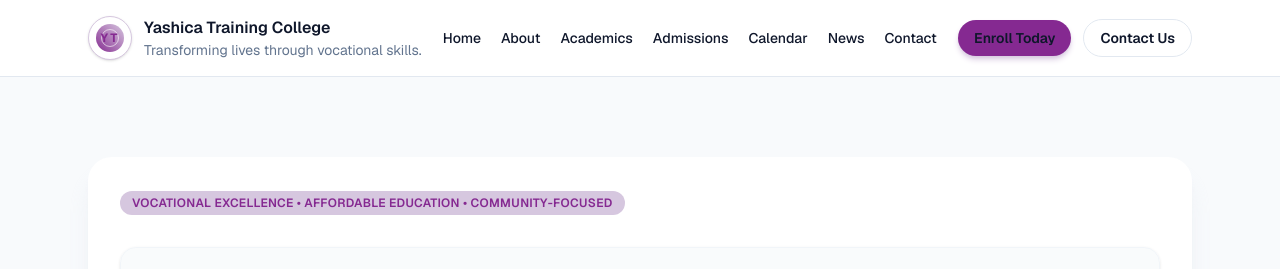
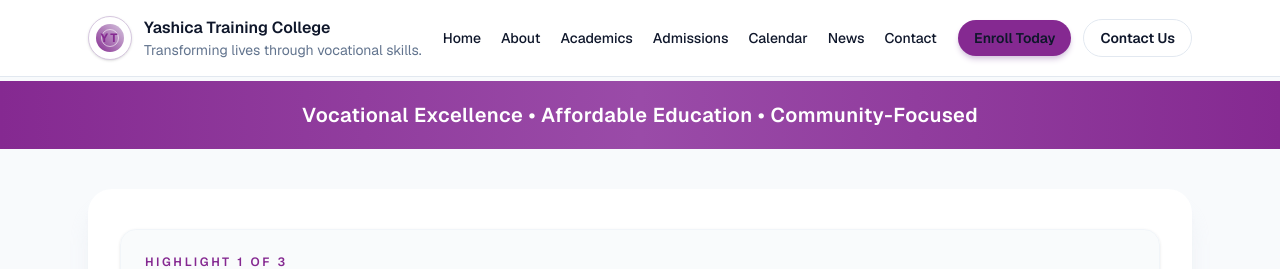
Before and after one commit to Biatus-Maina/skonga, a Next.js app: page / in a window 1280 px wide. Shown: the top 269 px of the page. Built offline with nearby package versions, Linux system fonts and the light colour scheme.

Commit message:
second commit

```diff
--- a/src/app/page.tsx
+++ b/src/app/page.tsx
@@ -311,15 +311,20 @@ export default function Home() {
         )}
       </header>
 
-      <main className="mx-auto max-w-6xl px-6 pb-24 pt-16 sm:pt-20">
+      <section className="w-full bg-gradient-to-r from-[#852991] via-[#9a4ba8] to-[#852991] mt-1 pb-4 sm:pb-5 pt-4 sm:pt-5">
+        <div className="mx-auto max-w-6xl px-6">
+          <h2 className="text-center text-lg sm:text-xl font-semibold text-white tracking-wide">
+            Vocational Excellence • Affordable Education • Community-Focused
+          </h2>
+        </div>
+      </section>
+
+      <main className="mx-auto max-w-6xl px-6 pb-24 pt-8 sm:pt-10">
         <section
           id="home"
           className="grid gap-10 rounded-3xl bg-white p-8 shadow-xl shadow-slate-200/60 lg:grid-cols-[1.1fr,0.9fr]"
         >
           <div className="space-y-6">
-            <span className="inline-flex items-center rounded-full bg-[#d6c7df] px-3 py-1 text-xs font-semibold uppercase tracking-wide text-[#852991]">
-              Vocational Excellence • Affordable Education • Community-Focused
-            </span>
             <HighlightCarousel />
             <h1 className="text-3xl font-semibold tracking-tight text-slate-900 text-center sm:text-left sm:text-4xl lg:text-5xl leading-tight">
               <span className="block sm:inline">Transforming lives</span>{" "}
```
